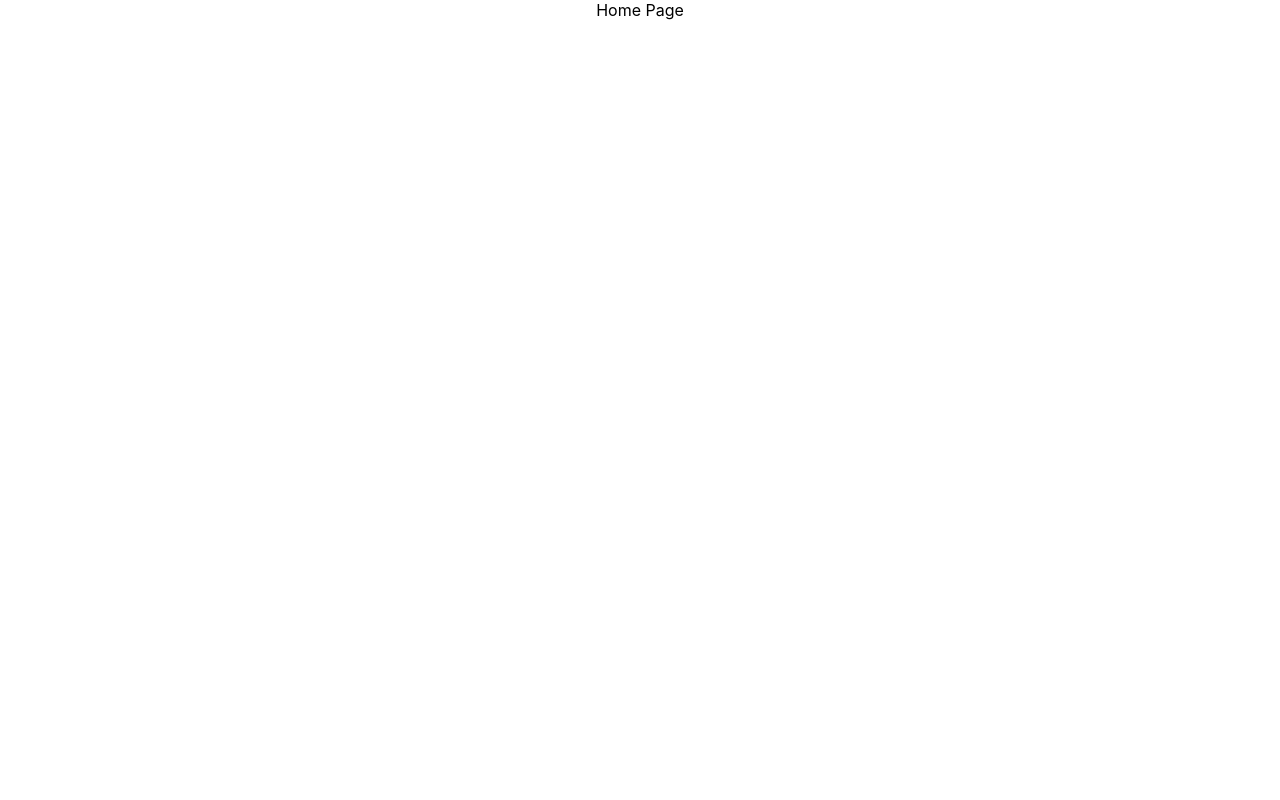
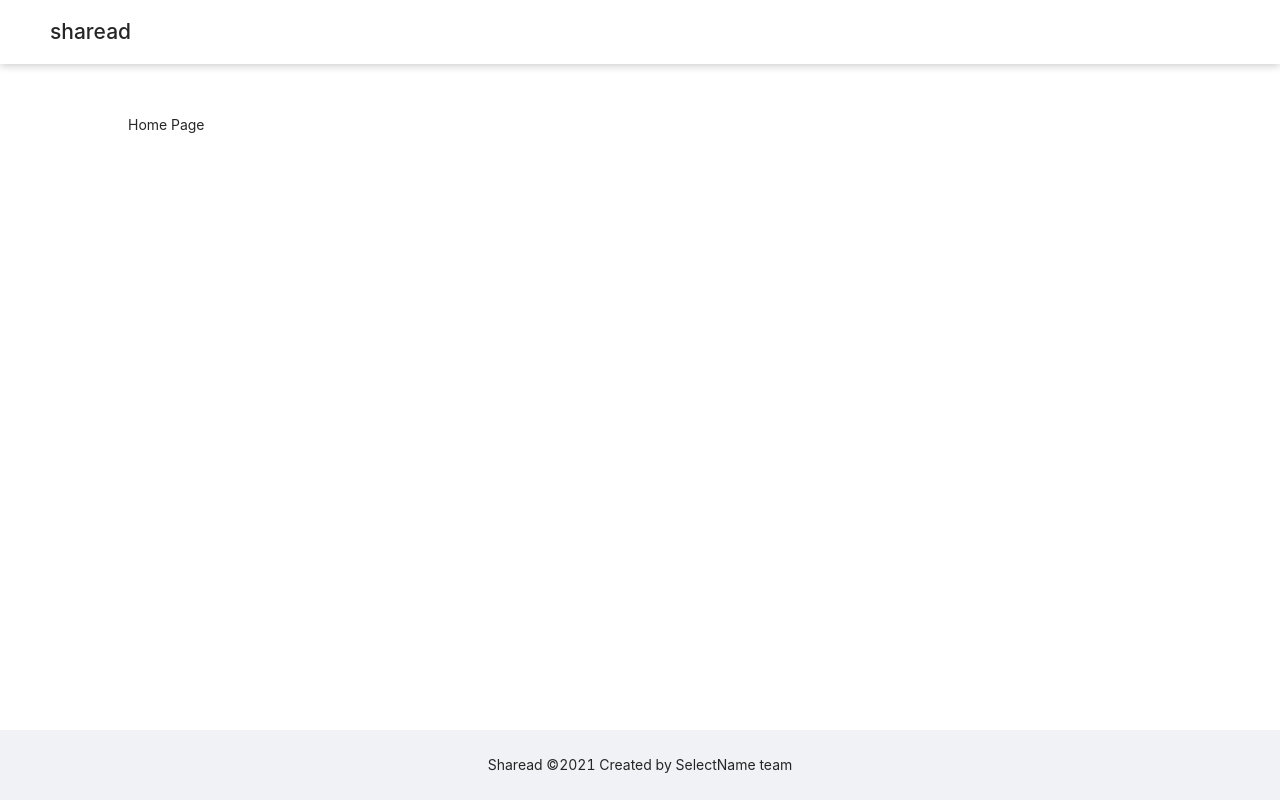
Before and after one commit to select-name/sharead-frontend, a React (Create React App) app: page / in a window 1280 px wide. Built offline with nearby package versions, Linux system fonts and the light colour scheme.

Commit message:
feat(home): add base layout

```diff
--- a/package.json
+++ b/package.json
@@ -10,6 +10,7 @@
     "@types/node": "^12.20.10",
     "@types/react": "^17.0.3",
     "@types/react-dom": "^17.0.3",
+    "antd": "^4.15.2",
     "classnames": "^2.3.1",
     "node-sass": "^5.0.0",
     "react": "^17.0.2",
--- /dev/null
+++ b/src/app/index.scss
@@ -0,0 +1 @@
+@import "./styles/index.scss";
--- a/src/app/index.tsx
+++ b/src/app/index.tsx
@@ -1,11 +1,24 @@
 import React from "react";
+import { Layout } from "antd";
+import cn from "classnames";
 import Routing from "pages";
 import styles from "./styles.module.scss";
+import "./index.scss";
 
 function App() {
     return (
-        <div className={styles.root}>
-            <Routing />
+        <div className={styles.h100}>
+            <Layout className={styles.h100}>
+                <Layout.Header className={styles.header}>
+                    <h1>sharead</h1>
+                </Layout.Header>
+                <Layout.Content className={cn(styles.h100, styles.content)}>
+                    <Routing />
+                </Layout.Content>
+                <Layout.Footer className={styles.footer}>
+                    Sharead ©2021 Created by SelectName team
+                </Layout.Footer>
+            </Layout>
         </div>
     );
 }
--- a/src/app/styles.module.scss
+++ b/src/app/styles.module.scss
@@ -1,18 +1,22 @@
-.root {
+@import "shared/styles/mixins.scss";
+
+.header {
+    z-index: 10;
+    color: #242424;
+    background: #ffffff !important;
+
+    @include box-shadow-bottom();
+}
+
+.content {
+    padding: 50px 10%;
+    background: #ffffff;
+}
+
+.h100 {
+    height: 100%;
+}
+
+.footer {
     text-align: center;
 }
-
-.header {
-    display: flex;
-    flex-direction: column;
-    align-items: center;
-    justify-content: center;
-    min-height: 100vh;
-    font-size: calc(10px + 2vmin);
-    color: white;
-    background-color: #282c34;
-}
-
-.link {
-    color: #61dafb;
-}
--- /dev/null
+++ b/src/app/styles/index.scss
@@ -0,0 +1,2 @@
+@import "~antd/dist/antd.css";
+@import "./normalize.scss";
--- /dev/null
+++ b/src/app/styles/normalize.scss
@@ -0,0 +1,6 @@
+html,
+body,
+#root {
+    position: relative;
+    height: 100%;
+}
--- /dev/null
+++ b/src/shared/styles/mixins.scss
@@ -0,0 +1,3 @@
+@mixin box-shadow-bottom() {
+    box-shadow: 0 2px 8px #cdcece !important;
+}
```
Also changed, not shown: 1 other file (tests, documents, lock files or other folders).
